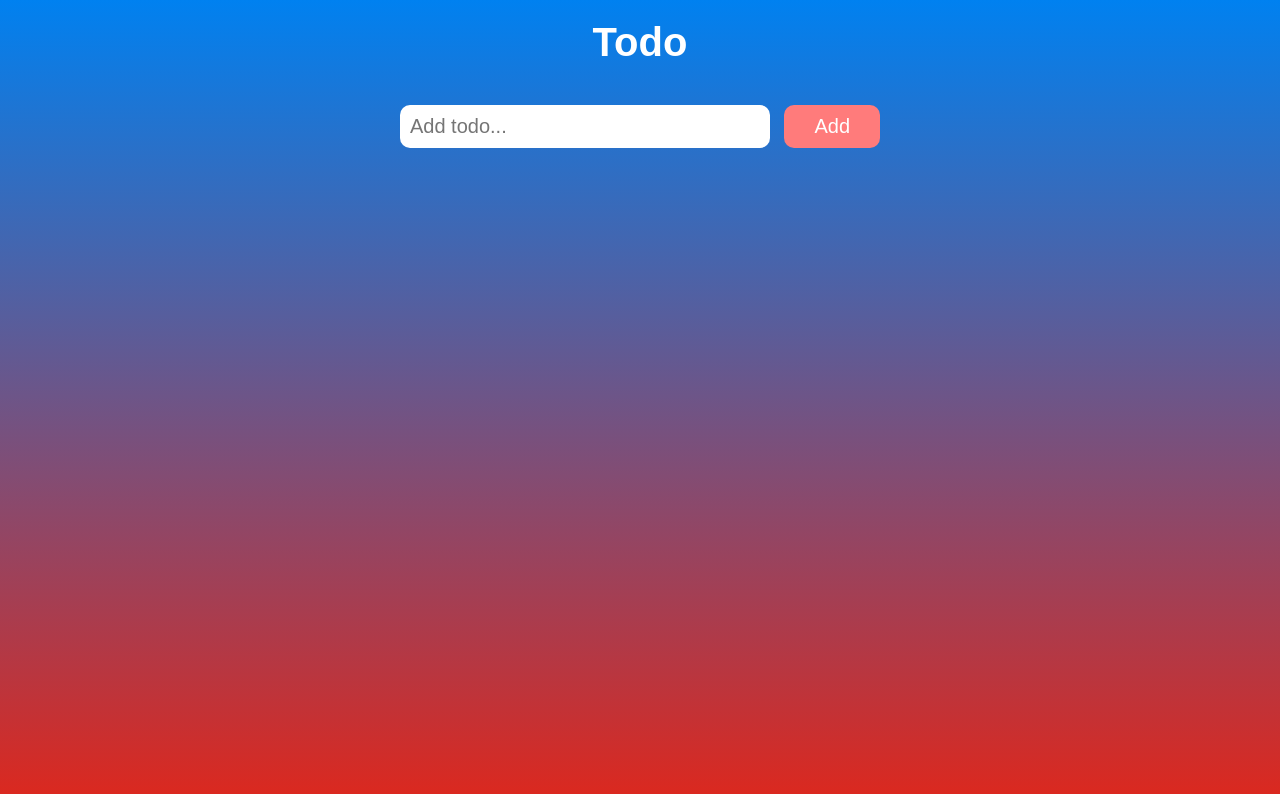
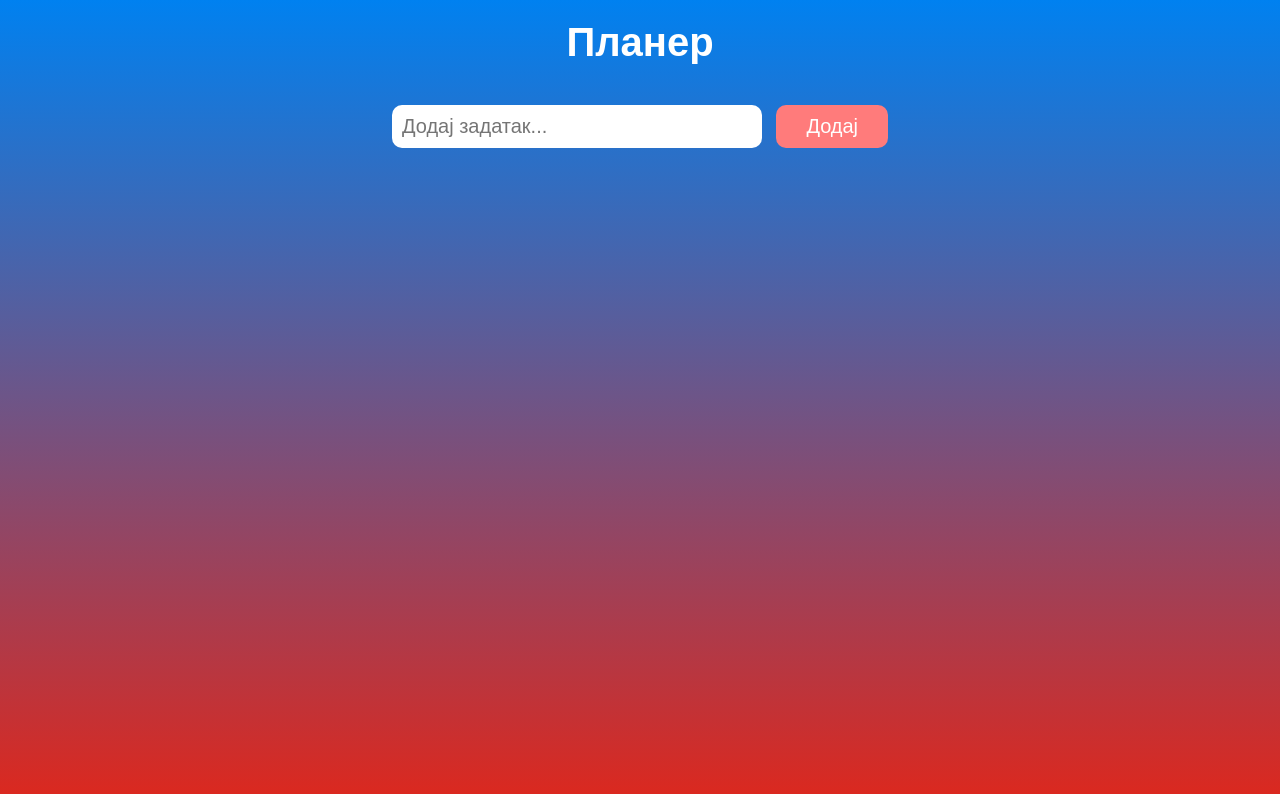
Before and after one commit to Nenad95M/todo, a plain HTML site: page index.html in a window 1280 px wide. Drawn offline with Linux system fonts and the light colour scheme.

Commit message:
Update index.html

```diff
--- a/index.html
+++ b/index.html
@@ -1,25 +1,25 @@
 <!DOCTYPE html>
-<html lang="en">
+<html lang="sr">
 <head>
     <meta charset="UTF-8">
     <meta name="viewport" content="width=device-width, initial-scale=1.0">
-    <title>Todo list</title>
+    <title>Планер</title>
     <link rel="stylesheet" href="css/style.css">
 </head>
 <body>
     <div id="container">
-        <h1>Todo</h1>
+        <h1>Планер</h1>
 
         <form class="todo-form">
-            <input type="text" class="todo-input" placeholder="Add todo...">
-            <button type="submit" class="add-button">Add</button>
+            <input type="text" class="todo-input" placeholder="Додај задатак...">
+            <button type="submit" class="add-button">Додај</button>
         </form>
 
         <ul class="todo-items">
             <!-- test primer -->
             <!-- <li class="item" data-key="5423532523">
                 <input type="checkbox" class="checkbox">
-                <button class="delete-button">X</button>
+                <button class="delete-button">Избриши</button>
             </li> -->
         </ul>
     </div>
```
